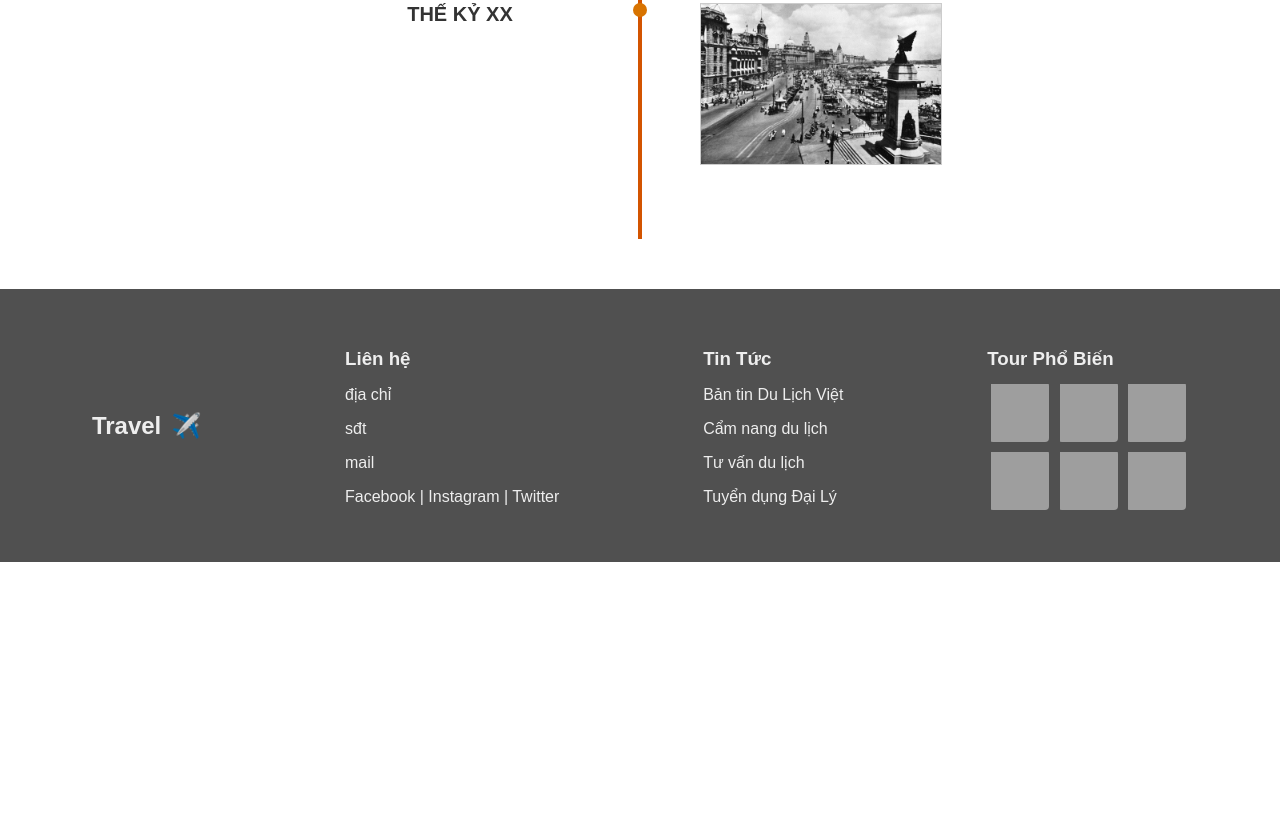
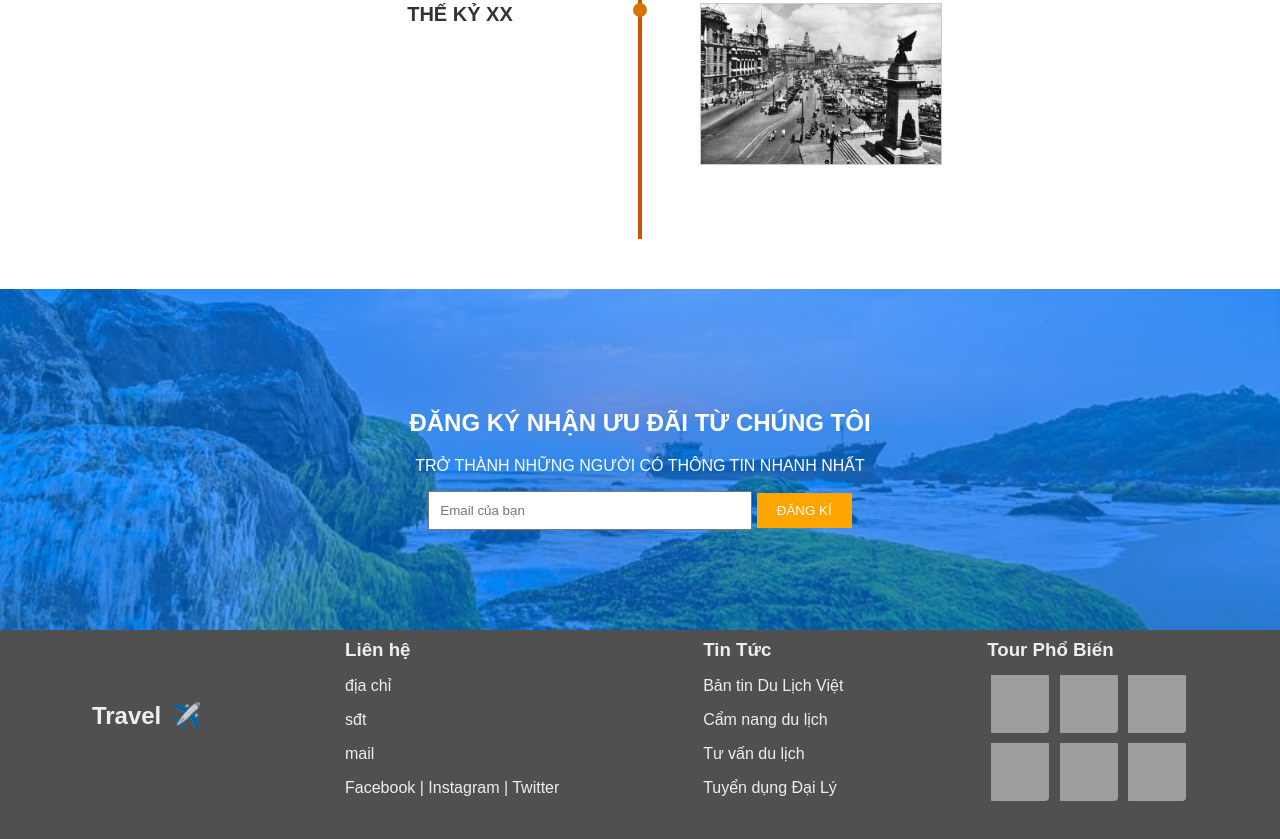
Before and after one commit to quanghuy-hi/DaNa, a plain HTML site: page giới thiệu.html in a window 1280 px wide. Shown: the part 2766-3605 px from the top of the page. Before the commit the page ends 3328 px from the top, so only its background shows below. Drawn offline with Linux system fonts and the light colour scheme; grey boxes are pictures that could not be loaded.

Commit message:
Add files via upload

```diff
--- a/giới thiệu.html
+++ b/giới thiệu.html
@@ -295,6 +295,43 @@
         max-width: 100%;
       }
     }
+    .subscribe-section {
+      background: url('sub.jpg') center/cover no-repeat;
+      padding: 100px 0;
+      color: white;
+      text-align: center;
+      position: relative;
+      margin-top: 40px;
+      margin-left: -50px;
+            margin-right: -50px;
+            margin-bottom: -50px;
+    }
+    .subscribe-section::before {
+      content: "";
+      position: absolute;
+      top: 0; left: 0; right: 0; bottom: 0;
+      background: rgba(0, 123, 255, 0.6);
+      z-index: 0;
+    }
+    .subscribe-section .content {
+      position: relative;
+      z-index: 1;
+    }
+    .subscribe-section input {
+      padding: 10px;
+      width: 300px;
+    }
+    .subscribe-section button {
+      padding: 10px 20px;
+      background: orange;
+      border: none;
+      color: white;
+      cursor: pointer;
+      transition: transform 0.5s ease-in-out;
+    }
+    .subscribe-section button:hover{
+        background-color: rgba(0, 0, 255, 0.61);
+    }
         footer {
             background: #111111bb;
             color: #eee;
@@ -547,6 +584,15 @@
         }
       </script>
 
+<section class="subscribe-section">
+  <div class="content">
+    <h1>ĐĂNG KÝ NHẬN ƯU ĐÃI TỪ CHÚNG TÔI</h1>
+    <p>TRỞ THÀNH NHỮNG NGƯỜI CÓ THÔNG TIN NHANH NHẤT</p>
+    <input type="email" placeholder="Email của bạn">
+    <button>ĐĂNG KÍ</button>
+  </div>
+</section>
+
     <footer>
         <div class="logo">Travel<span>✈️</span></div>
         <div>
```
Also changed, not shown: dịch vụ.html (+42 -0 lines), khách sạn.html (+43 -0 lines), tin tức.html (+43 -0 lines).
